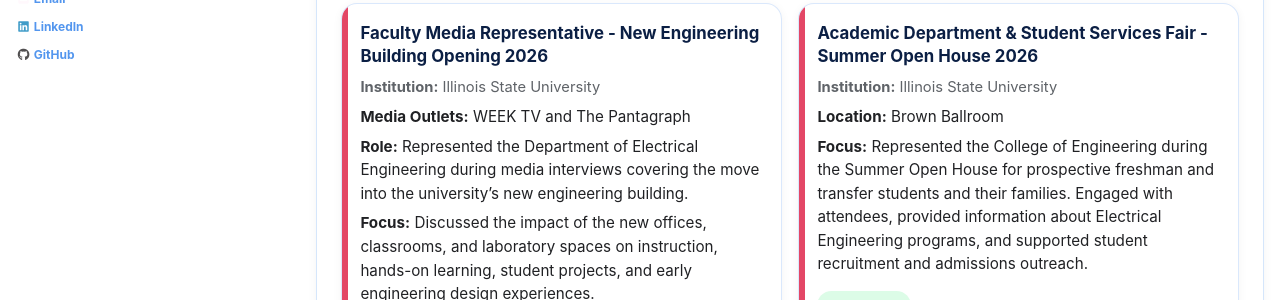
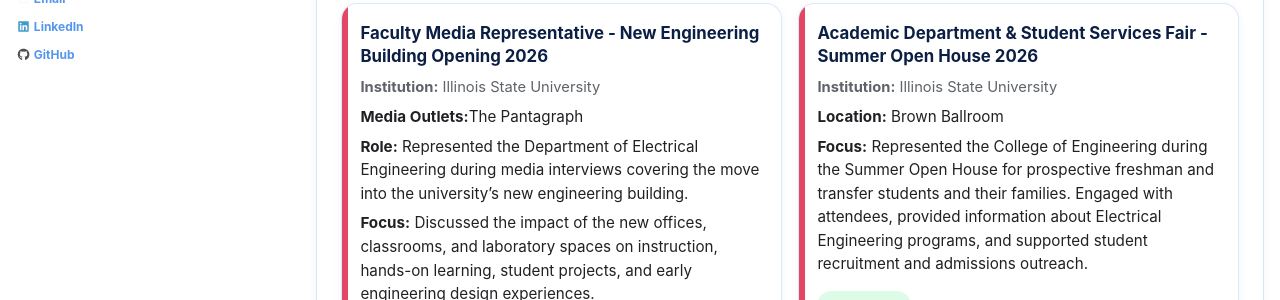
Before and after one commit to srsapireddy/srsapireddy.github.io, a Jekyll site: the page built from _pages/service.md, in a window 1280 px wide and 900 px high, scrolled down 1086 px. Shown: the part 153-453 px from the top of the window. Built offline with Jekyll 4.4.1, drawn with Linux system fonts in a browser that asks for light colours; cached includes are drawn as plain includes; nearby versions of some CDN libraries.

Commit message:
Update service.md

```diff
--- a/_pages/service.md
+++ b/_pages/service.md
@@ -745,7 +745,7 @@
     <div class="service-card isu">
       <h4>Faculty Media Representative - New Engineering Building Opening 2026</h4>
       <p class="meta"><strong>Institution:</strong> Illinois State University</p>
-      <p><strong>Media Outlets:</strong> WEEK TV and The Pantagraph</p>
+      <p><strong>Media Outlets:</strong>The Pantagraph</p>
       <p><strong>Role:</strong> Represented the Department of Electrical Engineering during media interviews covering the move into the university’s new engineering building.</p>
       <p><strong>Focus:</strong> Discussed the impact of the new offices, classrooms, and laboratory spaces on instruction, hands-on learning, student projects, and early engineering design experiences.</p>
       <span class="pill completed">Completed</span>
```
